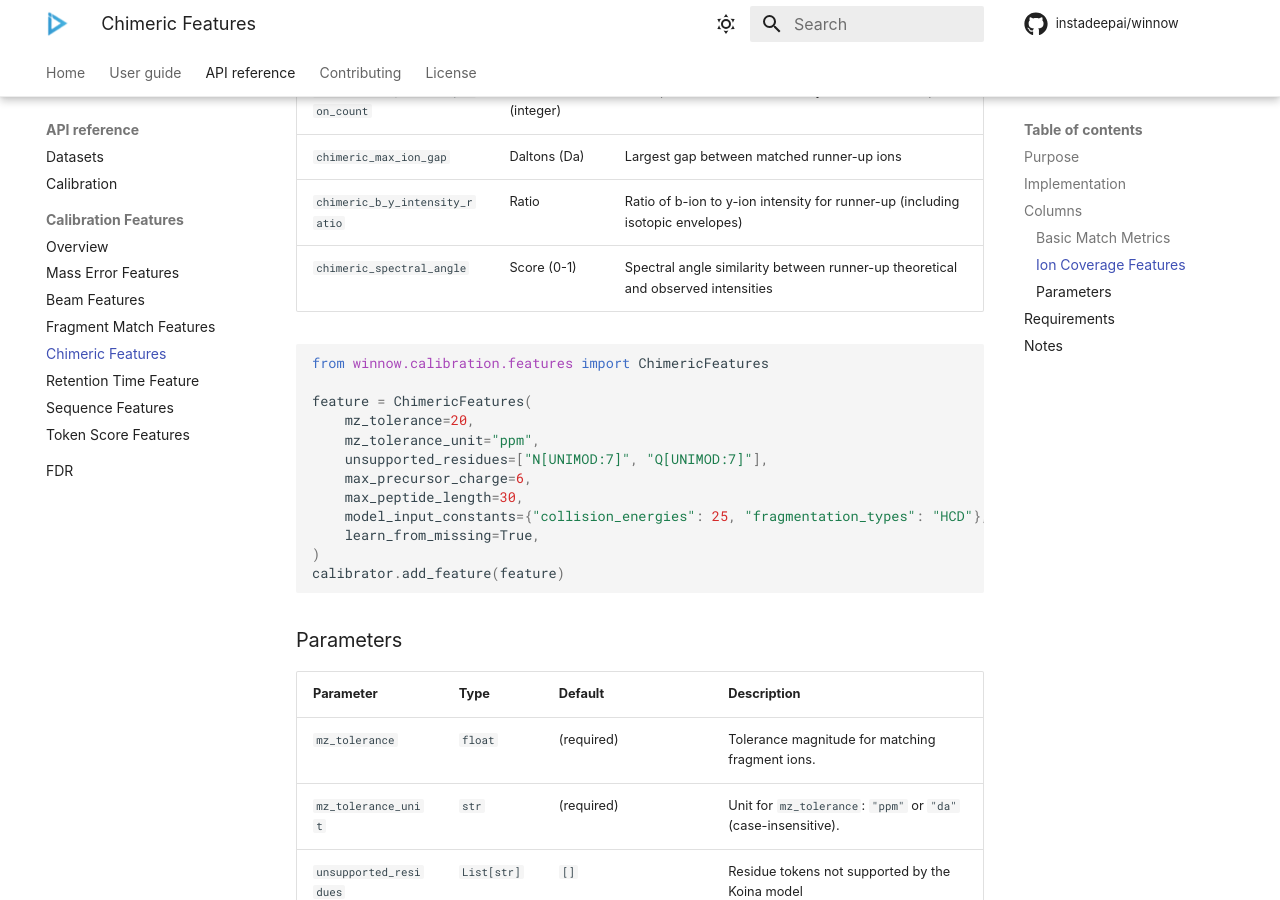
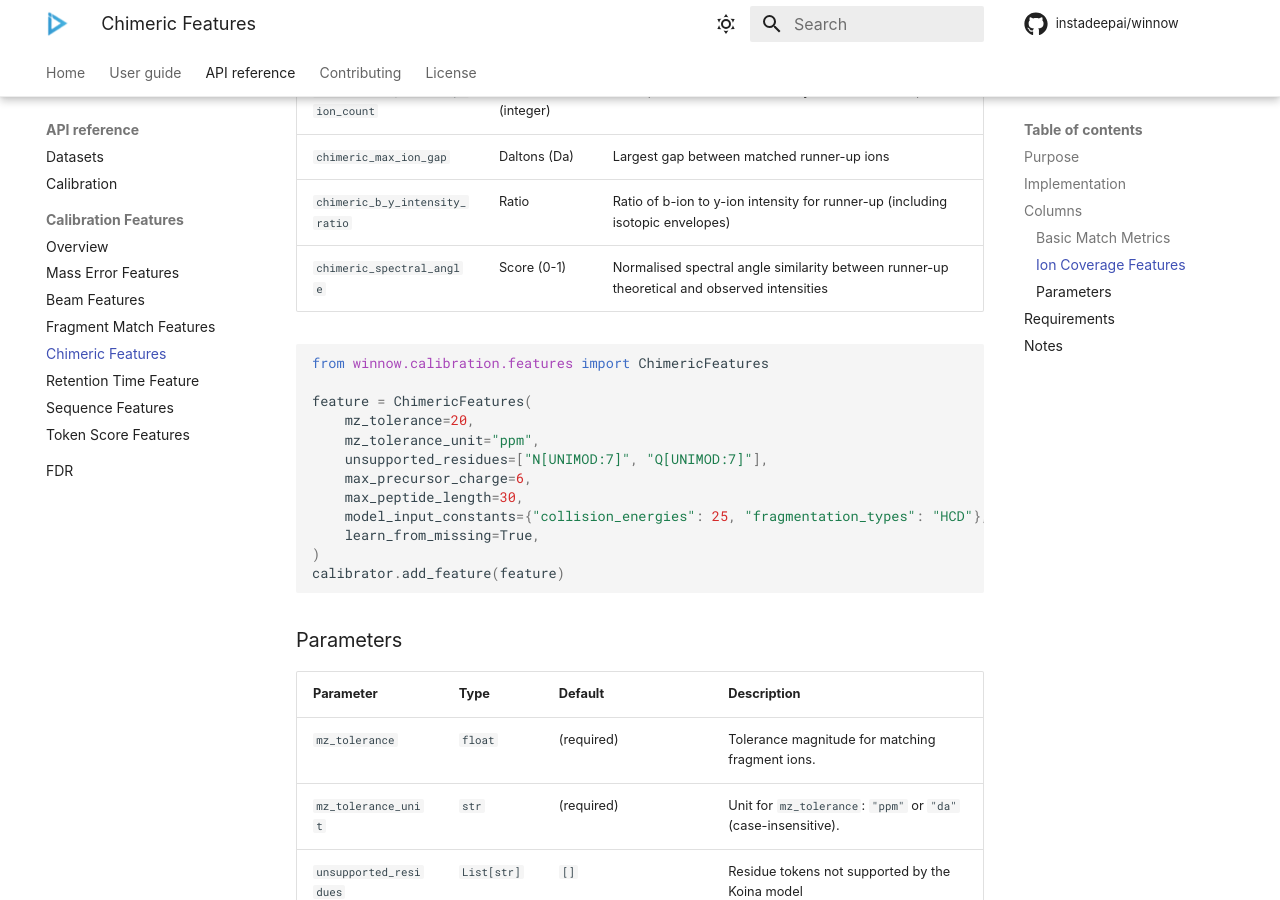
Before and after one commit to instadeepai/winnow, an MkDocs documentation site: the page built from docs/api/features/chimeric.md, in a window 1280 px wide and 900 px high, scrolled down 1619 px. Built offline with MkDocs 1.6.1 and Material for MkDocs 9.7.7, drawn with Linux system fonts in a browser that asks for light colours; some web fonts are replaced; comment, search, counter and statistics services are not loaded.

Commit message:
chore: update spectral angle references to normalised spectral angle
chore: fix american spelling

````diff
--- a/docs/api/features/chimeric.md
+++ b/docs/api/features/chimeric.md
@@ -47,7 +47,7 @@
 | `chimeric_complementary_ion_count` | Count (integer) | Bond positions with both b and y ions for runner-up |
 | `chimeric_max_ion_gap` | Daltons (Da) | Largest gap between matched runner-up ions |
 | `chimeric_b_y_intensity_ratio` | Ratio | Ratio of b-ion to y-ion intensity for runner-up (including isotopic envelopes) |
-| `chimeric_spectral_angle` | Score (0-1) | Spectral angle similarity between runner-up theoretical and observed intensities |
+| `chimeric_spectral_angle` | Score (0-1) | Normalised spectral angle similarity between runner-up theoretical and observed intensities |
 
 ```python
 from winnow.calibration.features import ChimericFeatures
````
Also changed, not shown: docs/api/features/fragment_match.md (+1 -1 lines), 2 other files.
